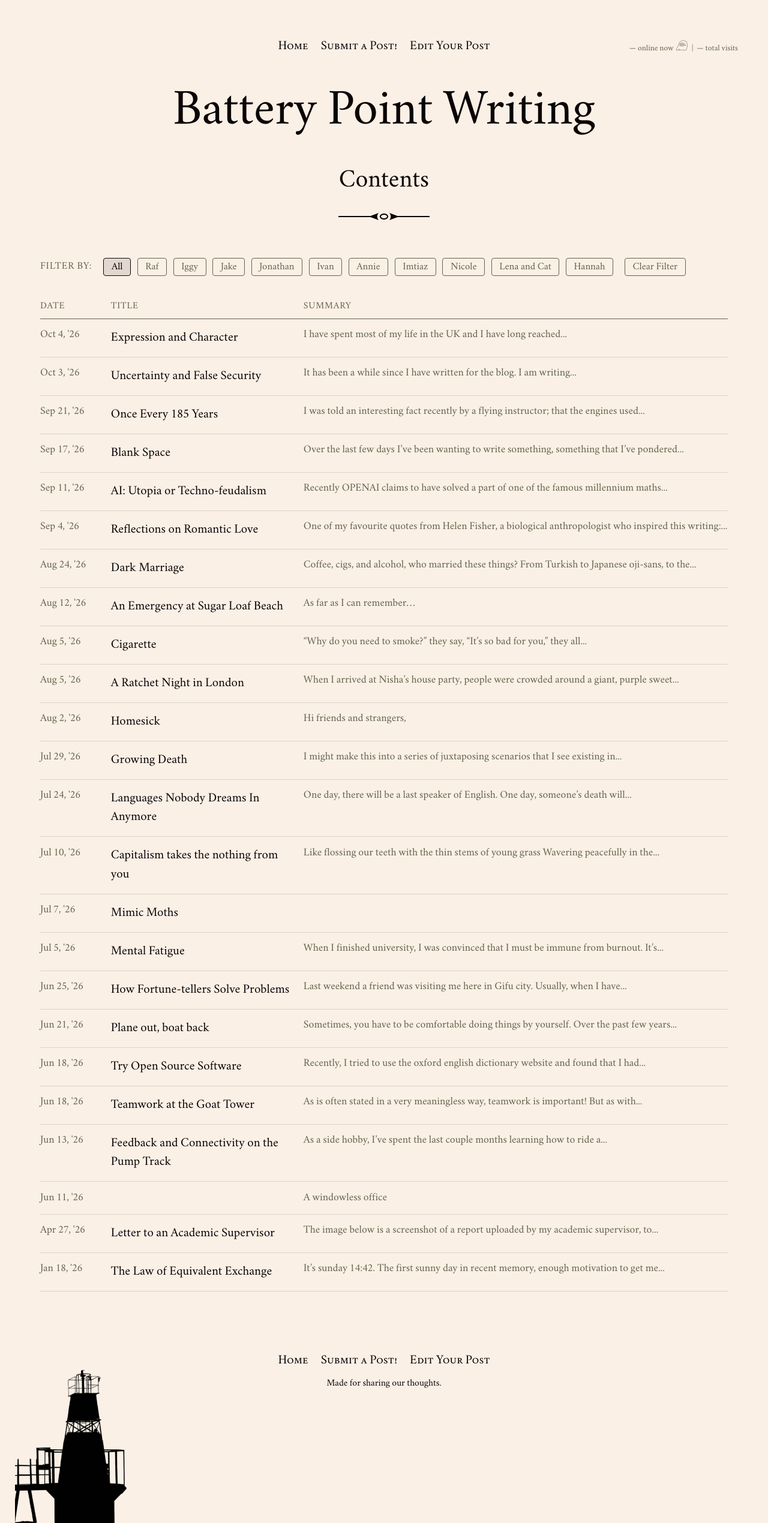
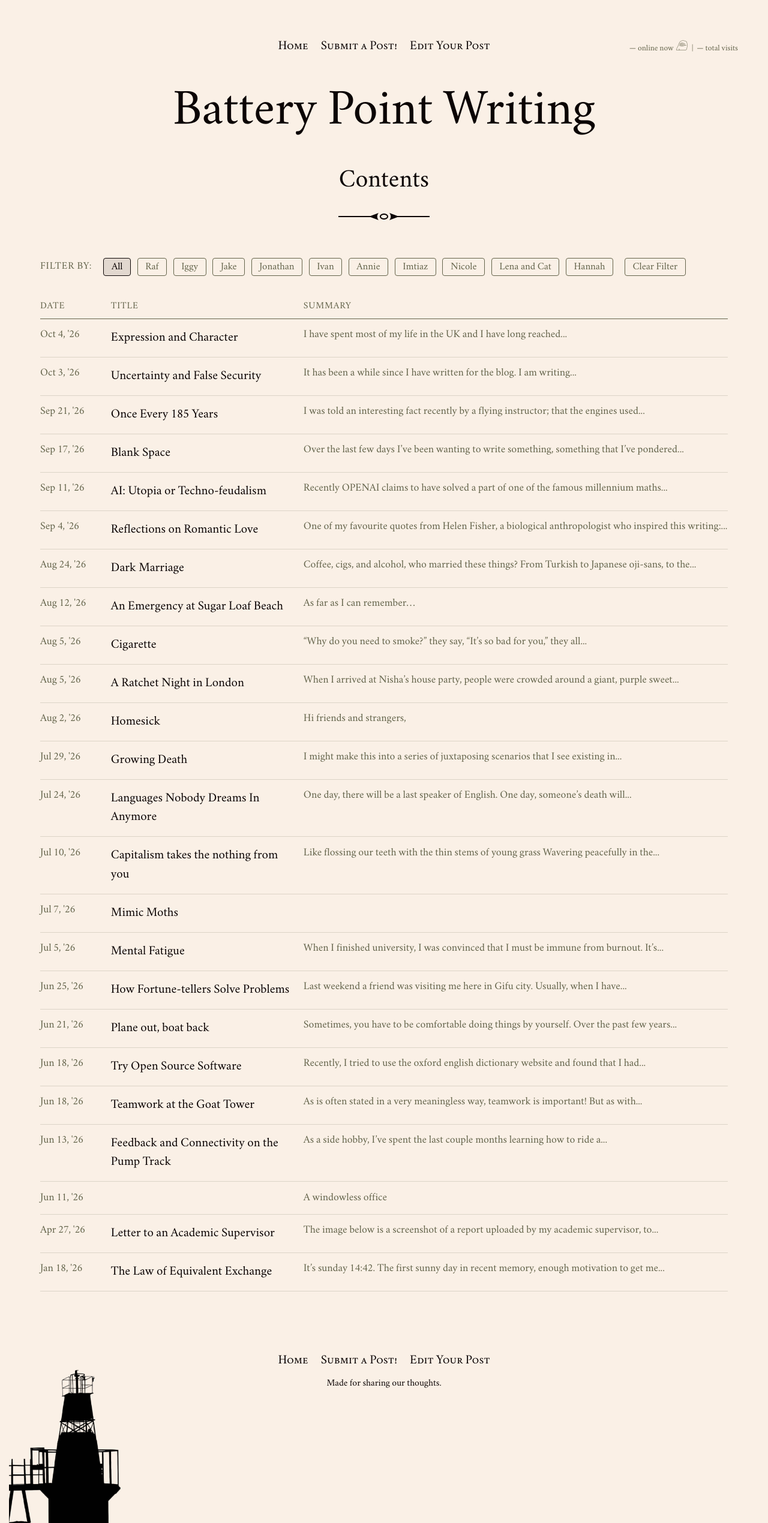
Before and after one commit to batterypointwriting/batterypointwriting.github.io, a Jekyll site: the page built from index.html, in a window 1280 px wide. Shown: the whole page at 60% size. Built offline with Jekyll 4.4.1, drawn with Linux system fonts in a browser that asks for light colours; the list of posts is cut into pages by our own code.

Commit message:
Update _base.scss

```diff
--- a/_sass/_base.scss
+++ b/_sass/_base.scss
@@ -181,7 +181,7 @@ figcaption {
 .lighthouse-img {
   position: absolute;
   top: 0;
-  left: 0;
+  left: -10px;
   width: 200px; /* Adjust as needed */
   height: auto;
 }
```
